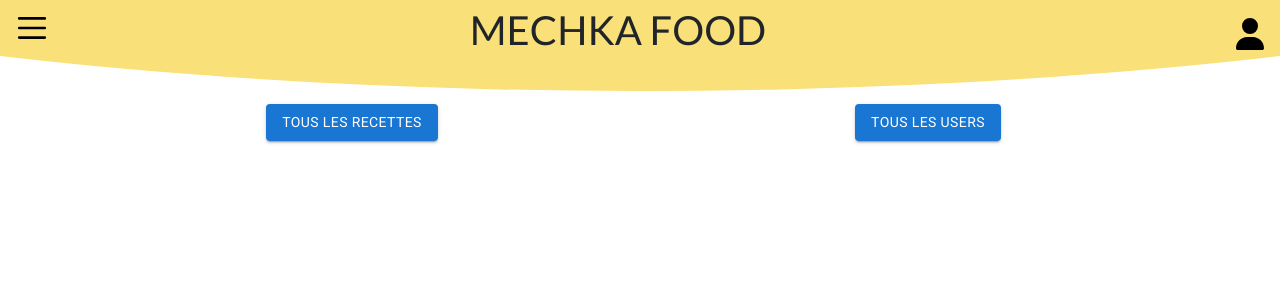
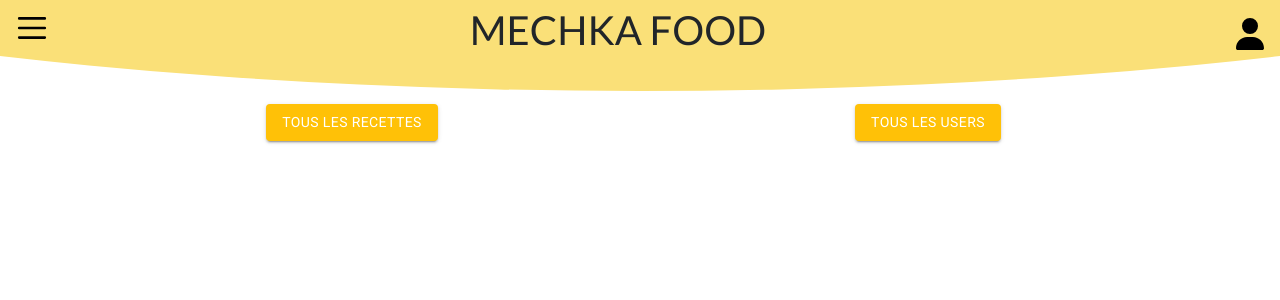
Before and after one commit to WildCodeSchool/Lyon-JS-09-23-P3-mechka-food, a React (Vite) app in the folder frontend/: page /admin in a window 1280 px wide. Shown: the top 300 px of the page. Built offline with nearby package versions, Linux system fonts and the light colour scheme; grey boxes are pictures that could not be loaded.

Commit message:
mit en page page admin

```diff
--- a/frontend/src/components/sidebar/Sidebar.jsx
+++ b/frontend/src/components/sidebar/Sidebar.jsx
@@ -44,7 +44,7 @@ export default function Sidebar() {
           <span className={styles.navtext}>Favoris</span>
         </Link>
 
-        <Link className={styles.link} to="/">
+        <Link className={styles.link} to="/recipes/add">
           <span className={styles.navtext}>Nouvelle recette</span>
         </Link>
 
--- a/frontend/src/pages/adminPage/AdminPagePrincipal.jsx
+++ b/frontend/src/pages/adminPage/AdminPagePrincipal.jsx
@@ -26,7 +26,9 @@ function AdminPagePrincipal() {
           }}
         >
           <Link to="/admin/recipes">
-            <Button variant="contained">Tous les recettes</Button>
+            <Button sx={{ backgroundColor: "#ffc107" }} variant="contained">
+              Tous les recettes
+            </Button>
           </Link>
         </Box>
         <Box
@@ -38,7 +40,9 @@ function AdminPagePrincipal() {
           }}
         >
           <Link to="/admin/users">
-            <Button variant="contained">Tous les users</Button>
+            <Button sx={{ backgroundColor: "#ffc107" }} variant="contained">
+              Tous les users
+            </Button>
           </Link>{" "}
         </Box>
       </Container>
```
